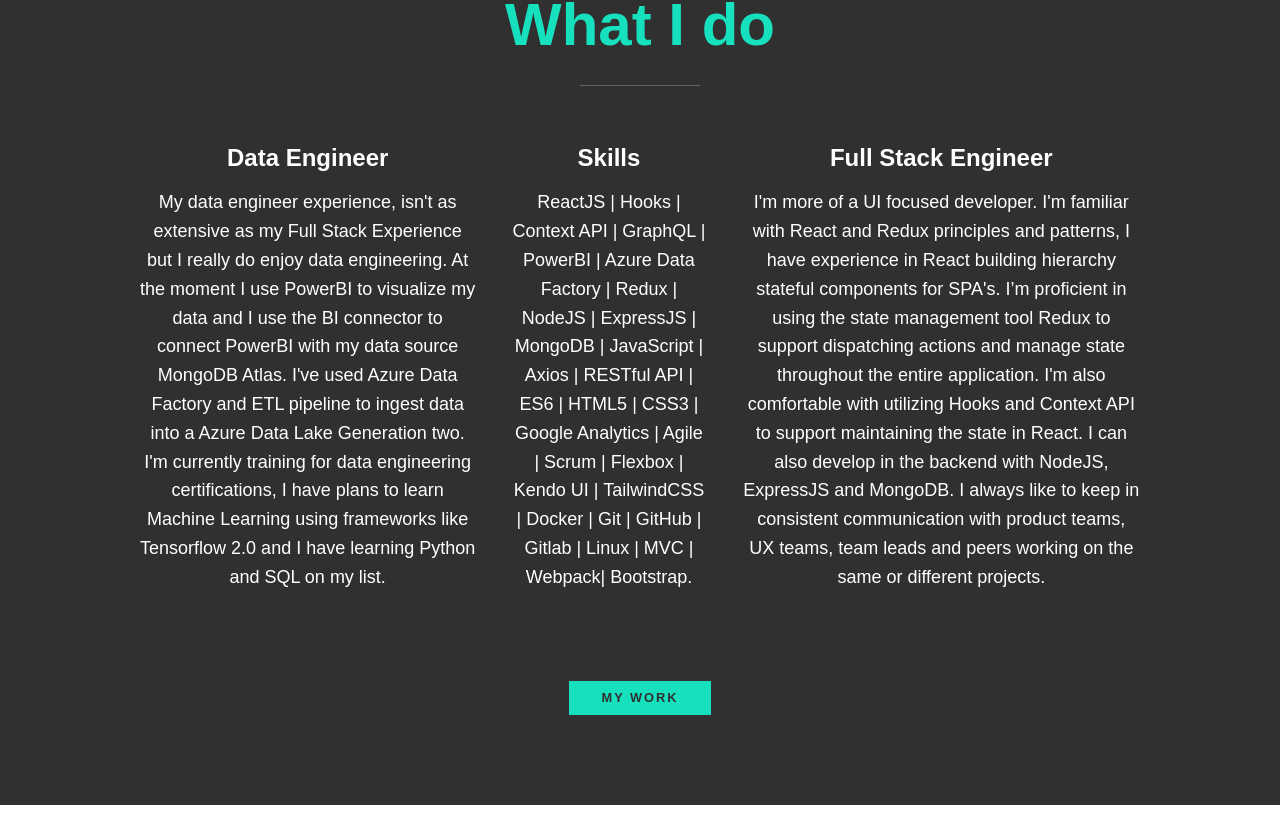
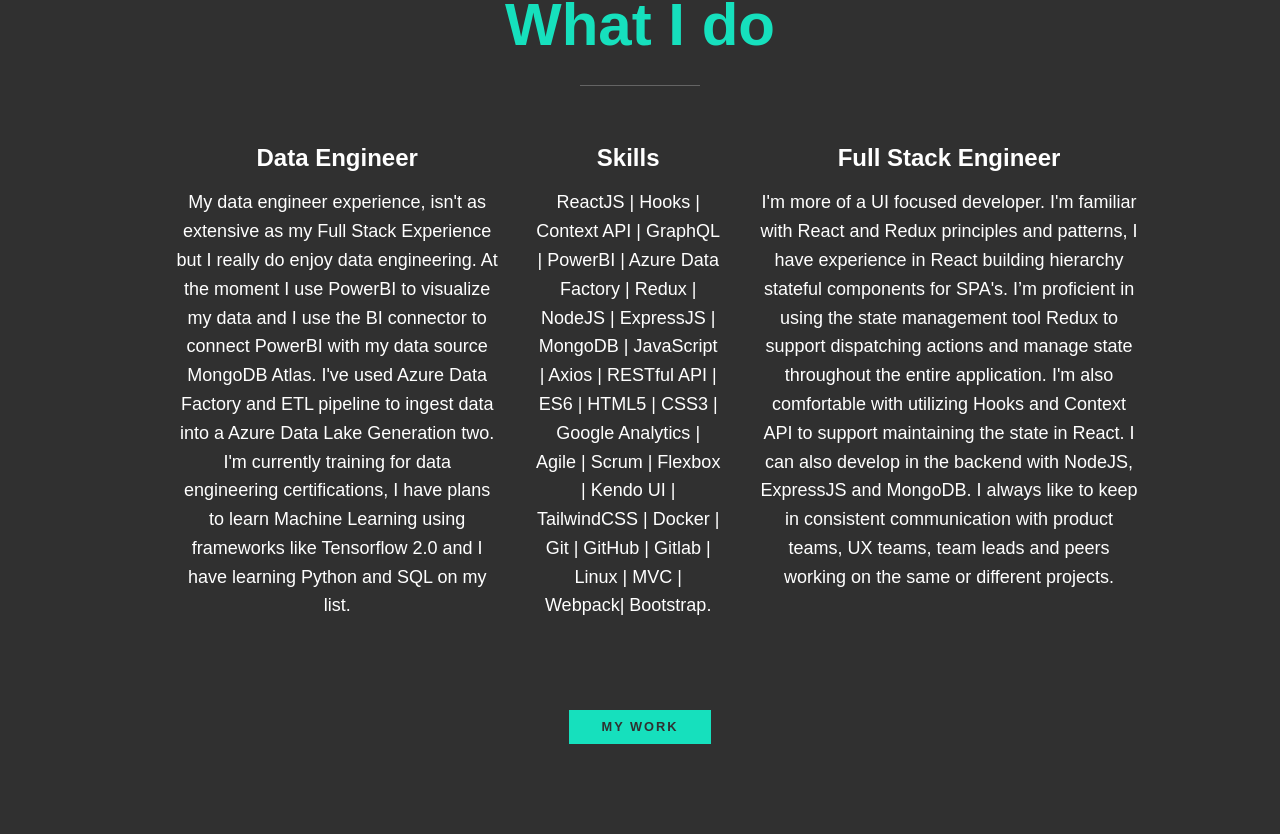
Before and after one commit to Langster2323/Ahkeem-s-site, a React (Create React App) app: page / in a window 1280 px wide. Shown: the part 608-1443 px from the top of the page. Built offline with nearby package versions, Linux system fonts and the light colour scheme.

Commit message:
fixed alignment

```diff
--- a/src/App.css
+++ b/src/App.css
@@ -332,6 +332,10 @@
     margin: 0 auto;
 }
 
+.ml {
+    margin-left: 2em;
+}
+
 @media (min-width: 800px) {
     .services {
         display: flex;
--- a/src/App.js
+++ b/src/App.js
@@ -151,7 +151,7 @@
         <section className="my-services " id="services">
             <h2 className="section__title section__title--services">What I do</h2>
             <div ref={sectionRef} className="services fadeIn">
-                <div className="service fadeIn">
+                <div className="service ml fadeIn">
                     <h3 className="fadeIn">Data Engineer</h3>
                     <p className="fadeIn">My data engineer experience, isn't as extensive as my
                         Full Stack Experience but I really do enjoy data engineering.
```
